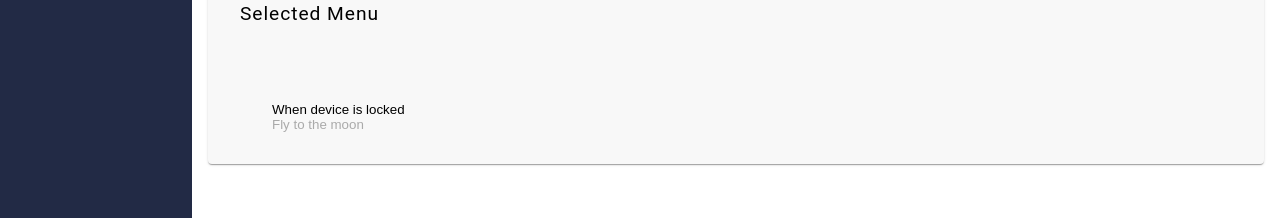
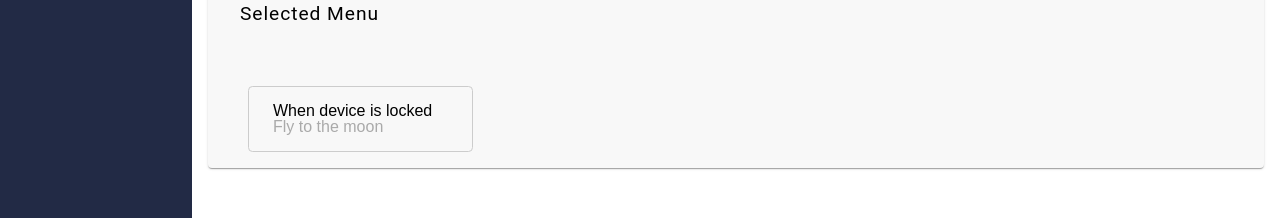
Before and after one commit to rayxsan/portfolio, a React (Create React App) app: page /components/menu in a window 1280 px wide. Shown: the part 332-550 px from the top of the page. Built offline with nearby package versions, Linux system fonts and the light colour scheme.

Commit message:
Optimized selected MEnu

```diff
--- a/src/Components/Menu/Menu.styled.ts
+++ b/src/Components/Menu/Menu.styled.ts
@@ -16,8 +16,9 @@ export const StyledMenu = styled.div`
     display: none;
   }
 
-  button {
+  Button {
     display: flex;
+    flex-direction: column;
     cursor: pointer;
     width: 100%;
     text-align: left;
@@ -25,6 +26,10 @@ export const StyledMenu = styled.div`
     background-color: inherit;
     padding: 1rem 1.5rem;
     border: 1px solid #ccc;
+
+    span:last-child {
+      color: #aaa;
+    }
   }
 
   button:hover,
--- a/src/Components/Menu/Menu.tsx
+++ b/src/Components/Menu/Menu.tsx
@@ -23,18 +23,24 @@ const Menu: FunctionComponent<Props> = ({ header, items, type }) => {
     setOpenedMenu(false);
   };
 
+  let menuType;
+  if (type === "selected") {
+    menuType = selectedText;
+  }
+
   let menu = (
     <StyledMenu
       onKeyPress={() => setOpenedMenu(!openedMenu)}
       onClick={() => setOpenedMenu(!openedMenu)}
     >
       <Button disabled={openedMenu} clicked={() => setOpenedMenu(!openedMenu)}>
-        {header}
+        <span>{header}</span>
+        <span>{menuType}</span>
       </Button>
       <ul className={`list ${openedMenu ? "show" : "hide"}`}>
         {items.map((value, index) => (
           <li key={index}>
-            <Button clicked={() => handleOptionClick()}>
+            <Button clicked={() => handleOptionClick(value)}>
               <span>{value}</span>
             </Button>
           </li>
@@ -43,33 +49,6 @@ const Menu: FunctionComponent<Props> = ({ header, items, type }) => {
     </StyledMenu>
   );
 
-  if (type === "selected") {
-    menu = (
-      <StyledMenu
-        onKeyPress={() => setOpenedMenu(!openedMenu)}
-        onClick={() => setOpenedMenu(!openedMenu)}
-        // onChange={() => handleOnChange(selection)}
-      >
-        <button
-          className={openedMenu ? "hide" : "selected"}
-          onClick={() => setOpenedMenu(!openedMenu)}
-        >
-          <span>{header}</span>
-          <span>{selectedText}</span>
-        </button>
-        <ul className={`list ${openedMenu ? "show" : "hide"}`}>
-          {items.map((value, index) => (
-            <li key={index}>
-              <button onClick={() => handleOptionClick(value)}>
-                <span>{value}</span>
-              </button>
-            </li>
-          ))}
-        </ul>
-      </StyledMenu>
-    );
-  }
-
   return menu;
 };
 
```
